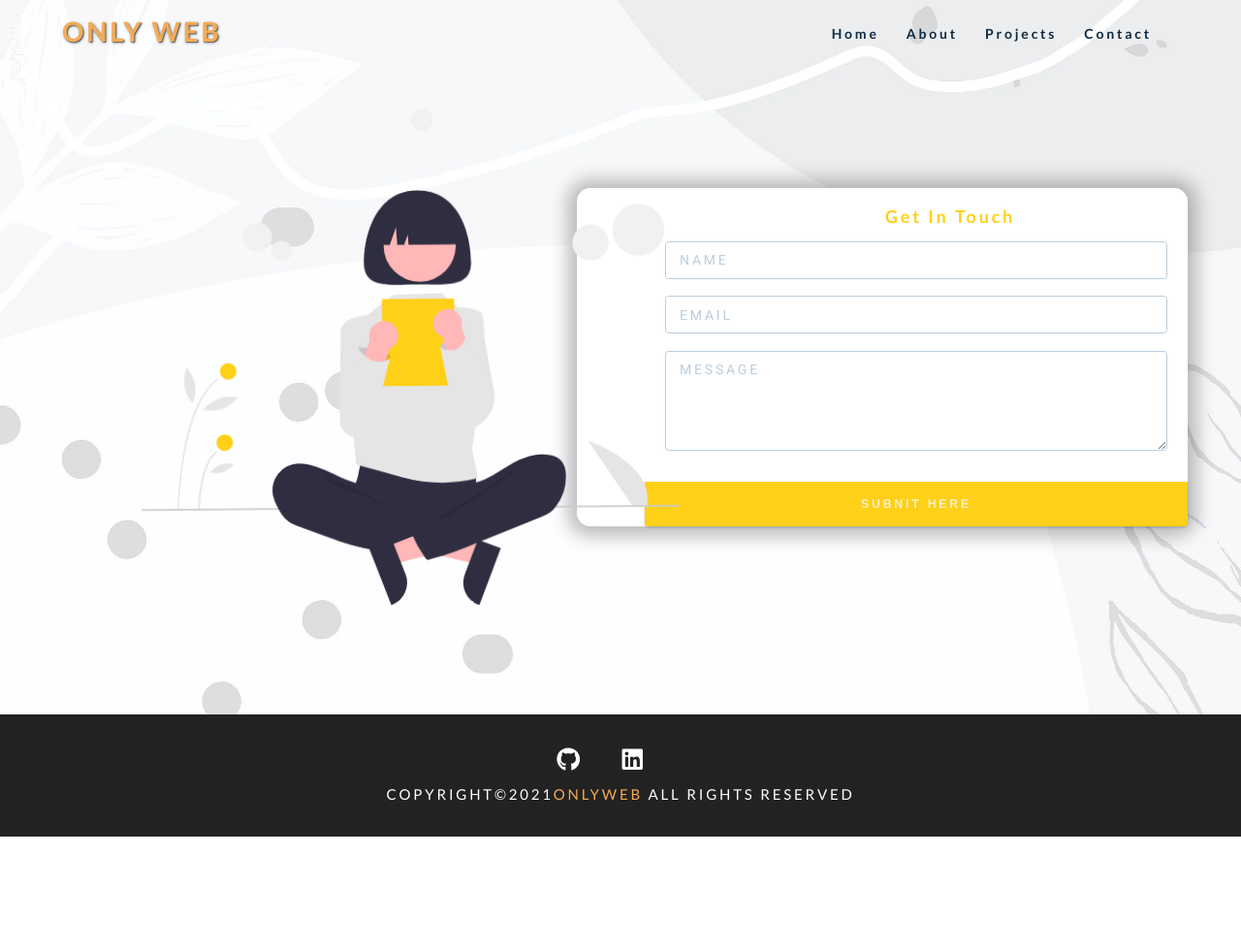
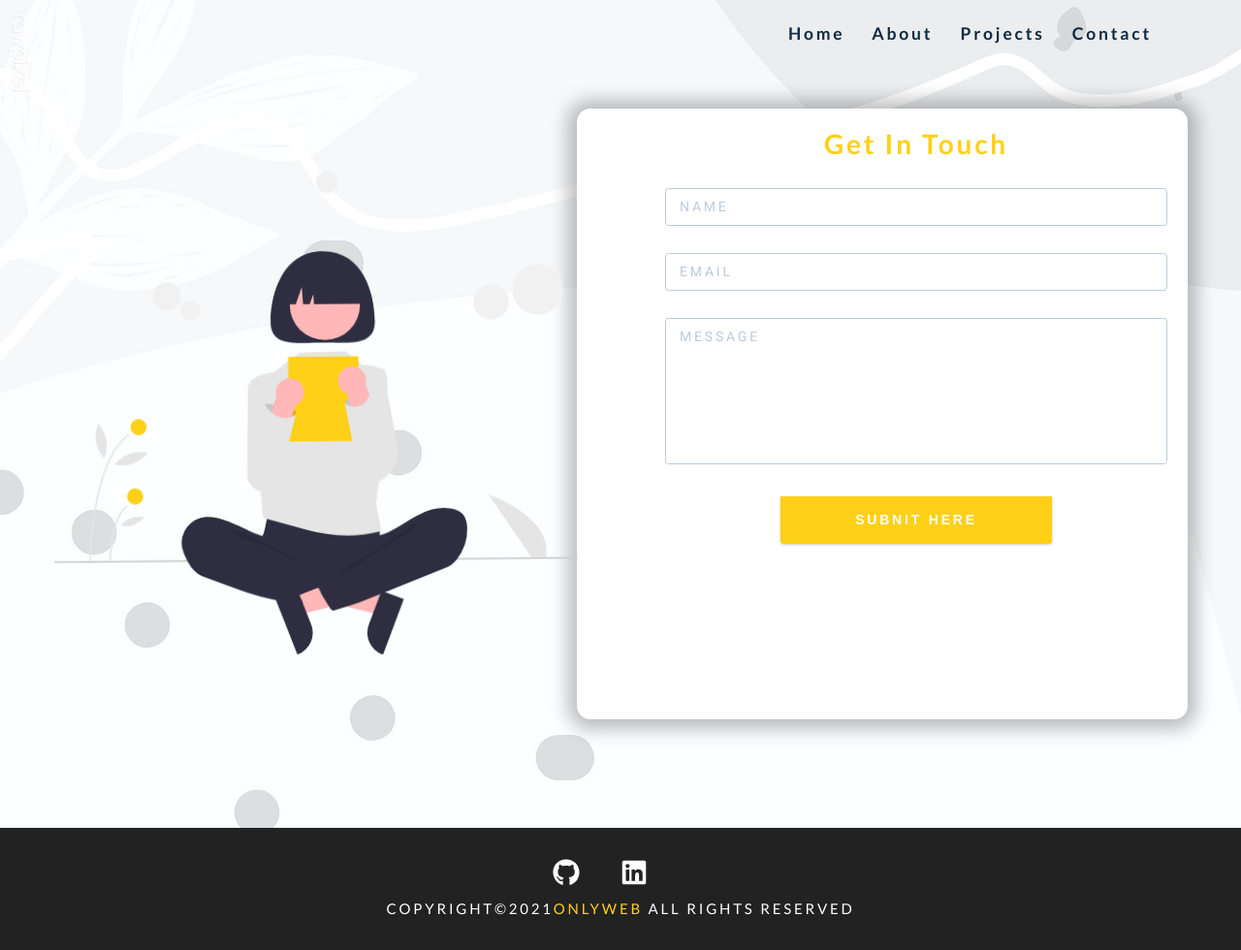
Before and after one commit to Allllakis/my-portfolio-gatsby, a Gatsby site: page /contact in a window 1280 px wide. Shown: the whole page at 97% size. Before the commit the page ends 863 px from the top, so only its background shows below. Built offline with nearby package versions, Linux system fonts and the light colour scheme; Gatsby itself is replaced by a stand-in of ours; some packages are replaced by stand-ins of ours.

Commit message:
changing styles

```diff
--- a/src/assets/css/main.css
+++ b/src/assets/css/main.css
@@ -17,13 +17,15 @@ Variables
   --clr-primary-2: hsl(43, 77%, 27%);
   --clr-primary-3: hsl(43, 72%, 37%);
   --clr-primary-4: hsl(42, 63%, 48%);
-  --clr-primary-5: #f5ab55;
+  /* --clr-primary-5: #f5ab55; */
+  --clr-primary-5: #ffd018;
   /* lighter shades of primary color */
   --clr-primary-6: hsl(43, 89%, 70%);
   --clr-primary-7: hsl(43, 90%, 76%);
   --clr-primary-8: hsl(45, 86%, 81%);
   --clr-primary-9: hsl(45, 90%, 88%);
-  --clr-primary-10: hsl(45, 100%, 96%);
+  /* --clr-primary-10: hsl(51, 100%, 96%); */
+  --clr-primary-10: #f9f1d8;
   /* darkest grey - used for headings */
   --clr-grey-1: hsl(209, 61%, 16%);
   --clr-grey-3: hsl(209, 34%, 30%);
@@ -32,7 +34,7 @@ Variables
   --clr-grey-5: hsl(210, 22%, 49%);
   --clr-grey-8: hsl(210, 31%, 80%);
   --clr-grey-9: hsl(212, 33%, 89%);
-  --clr-grey-10: hsl(45, 100%, 96%);
+  --clr-grey-10: #f5f3ee;
   --clr-green-dark: hsl(125, 67%, 35%);
   --clr-red-dark: hsl(360, 67%, 44%);
   --clr-red-light: hsl(360, 71%, 66%);
@@ -65,7 +67,7 @@ body {
   background: var(--clr-white);
   color: var(--clr-grey-1);
   line-height: 1.5;
-  font-size: 0.875rem;
+  font-size: 1rem;
   margin-top: 5rem;
 }
 ul {
@@ -86,16 +88,16 @@ h4 {
   font-family: var(--ff-primary);
 }
 h1 {
-  font-size: 3rem;
+  font-size: 3.5rem;
 }
 h2 {
-  font-size: 2rem;
+  font-size: 2.5rem;
 }
 h3 {
-  font-size: 1.25rem;
+  font-size: 1.5rem;
 }
 h4 {
-  font-size: 0.875rem;
+  font-size: 1rem;
 }
 p {
   margin-bottom: 1.25rem;
@@ -106,13 +108,13 @@ p {
     font-size: 4rem;
   }
   h2 {
-    font-size: 2.5rem;
+    font-size: 3rem;
   }
   h3 {
-    font-size: 1.75rem;
+    font-size: 2rem;
   }
   h4 {
-    font-size: 1rem;
+    font-size: 1.2rem;
   }
   body {
     font-size: 1rem;
@@ -129,14 +131,15 @@ p {
 .btn {
   text-transform: uppercase;
   background: #ffd018;
-  color: var(--clr-primary-9);
+  color: var(--clr-white);
   padding: 0.375rem 0.75rem;
   letter-spacing: var(--spacing);
   display: inline-block;
   font-weight: 700;
   -webkit-transition: var(--transition);
   transition: var(--transition);
-  font-size: 0.875rem;
+  font-size: 1rem;
+  font-weight: bold;
   border: 2px solid transparent;
   cursor: pointer;
   box-shadow: 0 1px 3px rgba(0, 0, 0, 0.2);
@@ -191,13 +194,11 @@ p {
   margin-top: 2rem;
   width: 10rem;
   display: flex;
-  /* justify-content: space-between; */
   justify-content: center;
-
 }
 .social-link {
   margin-right: 3rem;
-  font-size: 1.75rem;
+  font-size: 2rem;
   color: var(--clr-grey-1);
   transition: var(--transition);
 }
@@ -232,7 +233,7 @@ Navbar
   align-items: center;
 }
 .nav-header h1 {
-  font-size: 2rem;
+  font-size: 2.5rem;
   color: var(--clr-primary-5);
   margin-bottom: 0.375rem;
   text-shadow: 1px 1px 3px #666, -1px -1px 3px #fff, 1px 1px #666,
@@ -258,6 +259,7 @@ Navbar
     display: none;
   }
   .nav-links {
+    font-size: 1.25rem;
     display: flex;
     justify-content: flex-end;
   }
@@ -332,7 +334,7 @@ Sidebar
   position: absolute;
   right: 4.75%;
   top: 2.75%;
-  font-size: 2.5rem;
+  font-size: 3rem;
   background: transparent;
   border-color: transparent;
   color: var(--clr-red-dark);
@@ -463,7 +465,10 @@ Hero
     left: 60%;
     right: 0;
     bottom: 0;
-    background: var(--clr-white);
+    /* background: var(--clr-white); */
+    background-image: url(../images/contactpageback.jpg);
+    background-size: cover;
+    background-repeat: no-repeat;
   }
   .hero-center {
     grid-template-columns: repeat(12, 1fr);
@@ -820,14 +825,12 @@ Pages
 .about-page {
   background: var(--clr-grey-10);
   min-height: calc(100vh - 9rem);
-
 }
 .contact {
   background-image: url(../images/contactpageback.jpg);
   min-height: calc(100vh - 9rem);
   background-size: cover;
   background-repeat: no-repeat;
-
 }
 .error-page {
   display: grid;
@@ -937,9 +940,8 @@ Contact Page
   display: grid;
   place-items: center;
   padding: 8rem 0;
-  position: relative;
+  /* position: relative; */
 }
-
 
 .contact-center {
   height: 100%;
@@ -947,34 +949,12 @@ Contact Page
   align-items: center;
 }
 
-/* .hero .underline {
-  margin-bottom: 0.5rem;
-  margin-left: 0;
-}
-.hero-info {
-  background: var(--clr-primary-10);
-} */
 .contact-img {
   display: none;
 }
 .contact-img-svg {
   display: none;
 }
-/* .contact-img-svg {
-  display: none;
-}
-.hero-img {
-  display: none;
-}
-.hero-info h4 {
-  color: var(--clr-grey-5);
-}
-.hero-icons {
-  justify-items: flex-start;
-}
-.hero .btn {
-  margin-top: 1.25rem;
-} */
 
 @media screen and (min-width: 992px) {
   .contact::before {
@@ -984,16 +964,14 @@ Contact Page
     left: 60%;
     right: 0;
     bottom: 0;
-    /* background: var(--clr-white); */
   }
   .contact-center {
     grid-template-columns: repeat(12, 1fr);
   }
 
-
   .contact-form {
     grid-row: 1/1;
-    grid-column: 7/span 12;
+    grid-column: 7 /span 12
     /* grid-row: 1/1;
     grid-column: 2 / span 9; */
   }
@@ -1013,23 +991,21 @@ Contact Page
     animation: wiggle 1s infinite alternate;
     display: block;
     grid-row: 1/1;
-    grid-column: 2/8;
+    grid-column: 1/7;
     /* box-shadow: 0 1px 18px 10px rgba(0, 0, 0, 0.25); */
     /* grid-row: 1/1;
     grid-column: 7/-1; */
   }
 
-
   .contact-img-svg {
-
-    /* animation: go-left-right 3s infinite alternate; */
     width: 100%;
     position: relative;
     display: block;
     grid-row: 1/1;
-    grid-column: 2/8;
+    grid-column: 1/7;
   }
 }
+
 /* @media screen and (min-width: 1170px) {
   .hero h4 {
     font-size: 1rem;
@@ -1051,68 +1027,72 @@ Contact Page
   display: flex;
   flex-direction: column;
   text-align: center;
-  /* justify-content: flex-end; */
-  /* align-items: center; */
   align-items: flex-end;
-
-
   background: var(--clr-white);
   border-radius: 1rem;
-  /* text-align: center;
-  box-shadow: var(--light-shadow);
-  transition: var(--transition); */
-  width: 90vw;
-  max-width: 45rem;
+  /* width: 90vw; */
+  height: 45rem;
+  width: 45rem;
   box-shadow: 0 1px 18px 10px rgba(0, 0, 0, 0.25);
 }
-.contact-form:hover {
-  box-shadow: var(--dark-shadow);
-}
-.heading {
-  width: 35rem;
-  text-align: center;
-}
+/* .contact-form:hover {
+
+} */
+
 .contact-form h3 {
-  font-weight: bold;
+  font-size: 2rem;
+  font-weight: 700;
+  margin-top: 1.25rem;
   padding-top: 1.25rem;
   color: #ffd018;
 }
+
+.heading {
+  width: 40rem;
+  text-align: center;
+}
+
+
+
+.form-items {
+  display: flex;
+  flex-direction: column;
+  justify-content: center;
+  align-items: center;
+}
 .form-group {
   width: 40rem;
-  display: flex;
-  flex-direction: column;
-  justify-content: flex-end;
   padding: 1rem 1.5rem;
 }
 
-/* .form-group input {
-  height: 3.3rem;
-  width: 31.4rem;
-} */
-.form-label {
-  text-transform: uppercase;
+.form-group input {
+  margin: 1rem 0;
 }
+
+.form-group textarea {
+  margin: 1rem 0;
+  resize: none;
+}
+
 .form-control {
-  /* display: block; */
   width: 100%;
   padding: 0.75rem 1rem;
-  border: 1px solid hsl(210, 31%, 80%);;
-  /* border: none; */
+  border: 1px solid hsl(210, 31%, 80%);
   margin-bottom: 1.25rem;
-  /* background: #e4ddc1; */
   border-radius: var(--radius);
-  text-transform: uppercase;
   letter-spacing: var(--spacing);
 }
+
 .form-control::placeholder {
   font-family: var(--ff-primary);
   color: hsl(210, 31%, 80%);
   text-transform: uppercase;
   letter-spacing: var(--spacing);
 }
+
+
 .submit-btn {
-  display: block;
-  width: 100%;
+  width: 50%;
   padding: 1rem;
   border-bottom-left-radius: var(--radius);
   border-bottom-right-radius: var(--radius);
--- a/src/components/Hero.js
+++ b/src/components/Hero.js
@@ -28,7 +28,7 @@ const Hero = () => {
           </div>
         </article>
         <StaticImage
-          src="../assets/images/coder.svg"
+          src="../assets/images/myhero.svg"
           alt="portfolio"
           className="hero-img"
           placeholder="blurred"
--- a/src/components/Navbar.js
+++ b/src/components/Navbar.js
@@ -8,7 +8,7 @@ const Navbar = ({toggleSidebar}) => {
     <nav className="navbar">
       <div className="nav-center">
         <div className="nav-header">
-          <h1>ONLY WEB</h1>
+          {/* <h1>ONLY WEB</h1> */}
           <button type="button" className="toggle-btn" onClick={toggleSidebar}>
             <FaAlignRight />
           </button>
--- a/src/pages/contact.js
+++ b/src/pages/contact.js
@@ -56,7 +56,7 @@ const contact = () => {
                 <textarea
                   name="message"
                    placeholder="message"
-                  rows="5"
+                  rows="8"
                   className="form-control"
                 ></textarea>
               </div>
@@ -79,33 +79,3 @@ const contact = () => {
 }
 
 export default contact
-
-//  const contact = () => {
-
-//   const sendEmail = (event) => {
-//     event.preventDefault();
-
-//     emailjs.sendForm('service_fx6illa', 'template_wzgwu2l', event.target, 'user_Oq3qithOe5bmZ8ccdIMOT')
-//       .then((result) => {
-//           console.log(result.text);
-//       }, (error) => {
-//           console.log(error.text);
-//       });
-//      event.target.reset()
-//   };
-
-//   return (
-//     <form  onSubmit={sendEmail}>
-//       <label>Name</label>
-//       <input type="text" name="from_name" />
-//       <label>Email</label>
-//       <input type="email" name="email" />
-
-//       <label>Message</label>
-//       <textarea name="message" />
-//       <input type="submit" value="Send" />
-//     </form>
-//   );
-// };
-
-// export default contact
```
Also changed, not shown: src/assets/images/aboutmy.svg (added), src/assets/images/myhero.svg (added).
